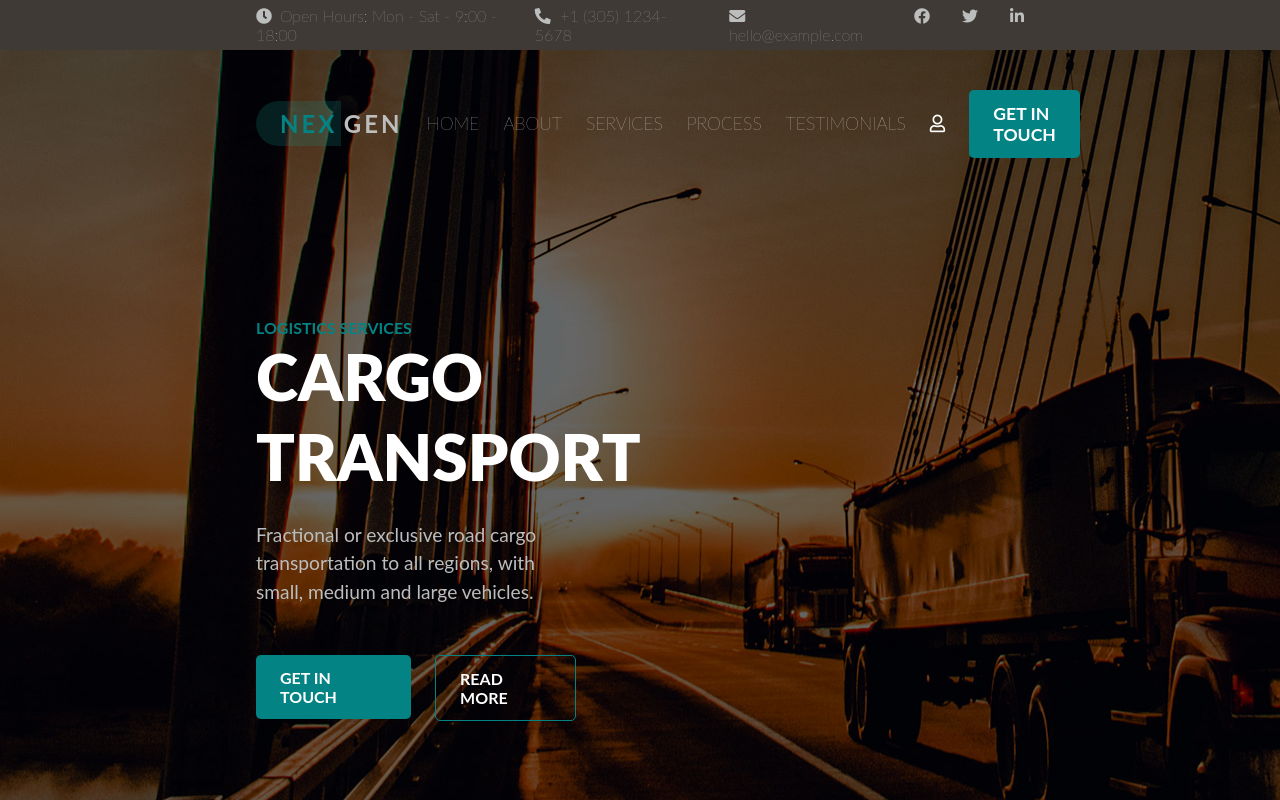
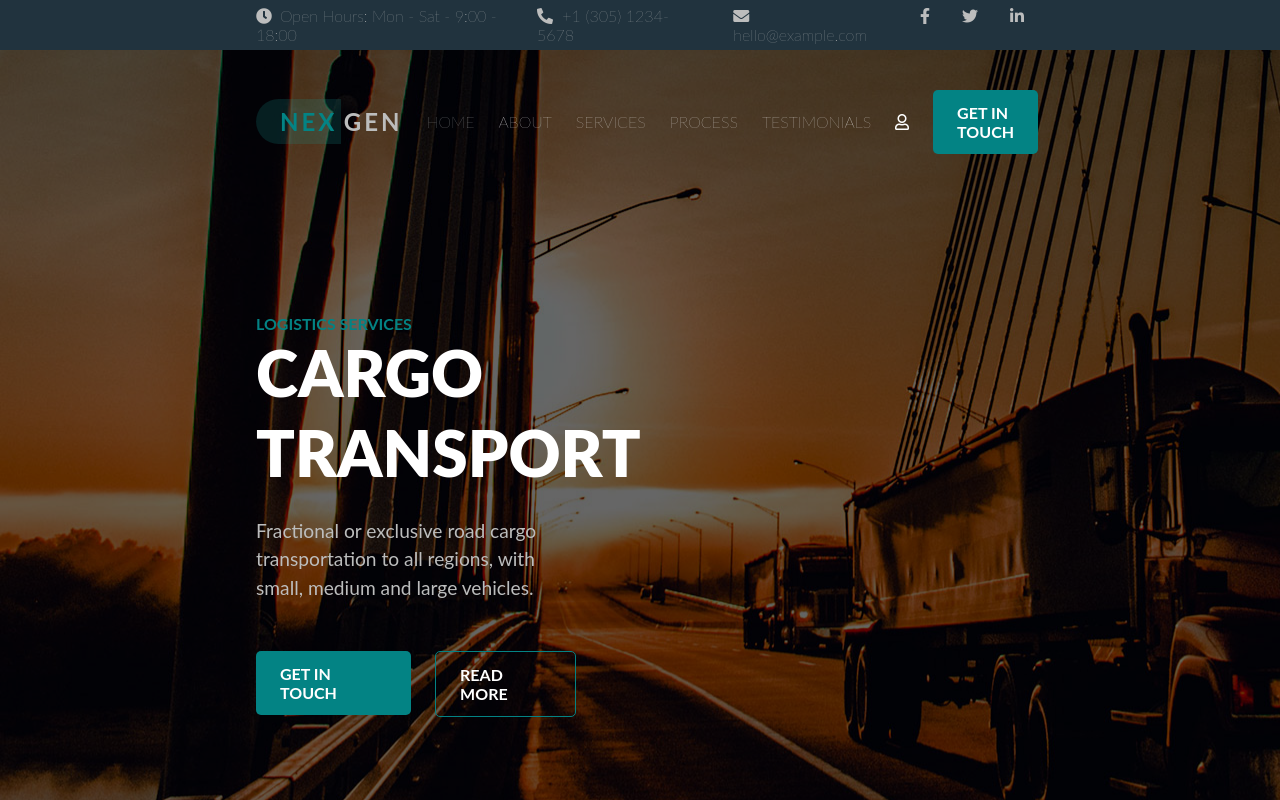
Before and after one commit to SydVic/proj-html-vuejs, a Vue app: page / in a window 1280 px wide. In both pictures the pointer is over the item "HOME". Shown: the top 800 px of the page. Built offline with nearby package versions, Linux system fonts and the light colour scheme; a web font is replaced by a local one.

Commit message:
aggiunto hover ai bottoni

```diff
--- a/src/App.vue
+++ b/src/App.vue
@@ -51,7 +51,7 @@ export default {
         socialContacts: [
           {
             prefix: 'fab',
-            social: 'fa-facebook'
+            social: 'fa-facebook-f'
           },
           {
             prefix: 'fab',
--- a/src/components/AppHeader.vue
+++ b/src/components/AppHeader.vue
@@ -187,7 +187,7 @@ export default {
     padding-top: 2.5rem;
     display: flex;
     justify-content: space-between;
-    font-size: 1.1rem;
+    // font-size: 1.1rem;
     font-weight: 100;
     position: relative;
 
@@ -201,6 +201,10 @@ export default {
           margin-left: 1.5rem;
           text-transform: uppercase;
           color: $white;
+
+          &:hover {
+            color: $silver-sand;
+          }
 
           a {
             color: inherit;
--- a/src/components/MainContactUs.vue
+++ b/src/components/MainContactUs.vue
@@ -163,6 +163,10 @@ section.contact-us {
 
   .btn-secondary {
     color: $brand-primary;
+
+    &:hover {
+      color: $silver-sand;
+    }
   }
 }
 </style>
--- a/src/style/common.scss
+++ b/src/style/common.scss
@@ -111,6 +111,10 @@ img {
   border-radius: 5px;
   display: inline-block;
   cursor: pointer;
+
+  &:hover {
+    color: $silver-sand;
+  }
 }
 
 .btn-secondary {
@@ -122,4 +126,8 @@ img {
   border-radius: 5px;
   display: inline-block;
   cursor: pointer;
+
+  &:hover {
+    color: $silver-sand;
+  }
 }
--- a/src/style/variables.scss
+++ b/src/style/variables.scss
@@ -1,7 +1,7 @@
 /* COLORS */
 $brand-primary: #038384;
 $brand-primary-shadow: rgba(22, 146, 142, .2);
-$header-top-bg: #403a36;
+$header-top-bg: #21333e;
 $sections-bg: #121117;
 $white: #ffffff;
 $black: #000000;
```
